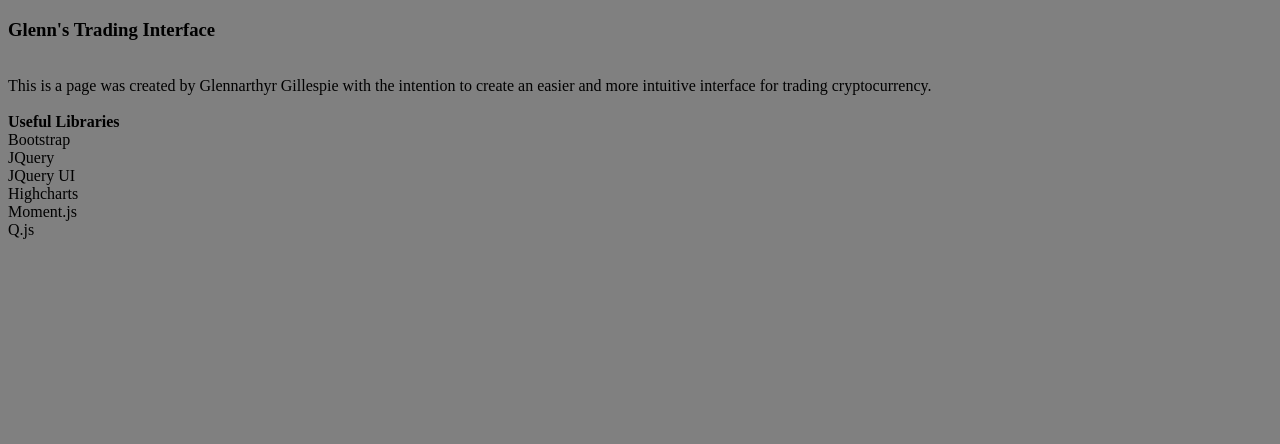
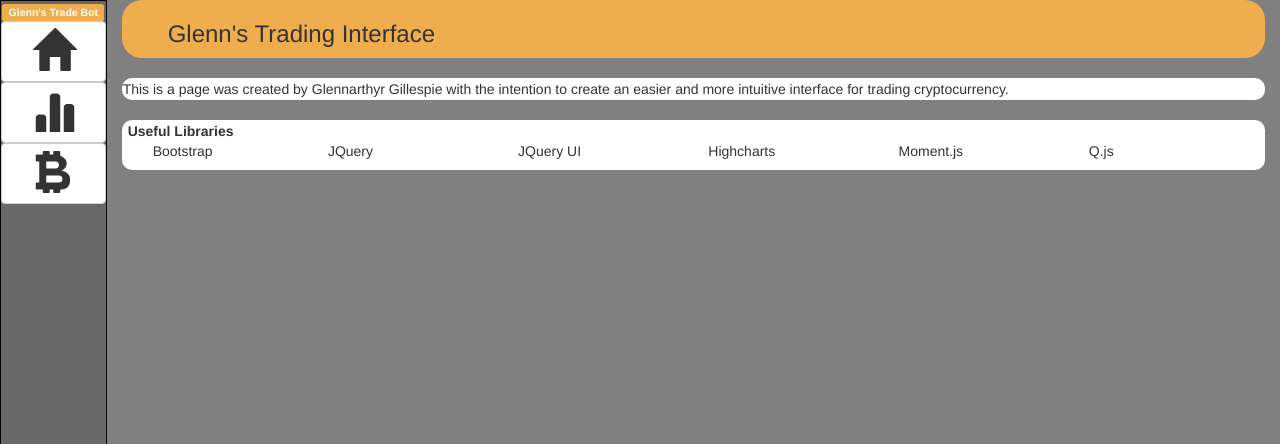
Before and after one commit to GJGilles/Trade-Bot, a PHP site: page / in a window 1280 px wide. Shown: the top 444 px of the page. Run offline with PHP 8.4, Linux system fonts and the light colour scheme; some libraries are stand-ins or nearby versions.

Commit message:
Converted html files to php

```diff
--- a/index.html
+++ b/index.php
@@ -5,7 +5,7 @@
 ?>
 <body style="background-color: grey;">
 	<?php
-		include 'nav_top.php';
+		include dirname(__FILE__) . '/nav_top.php';
 	?>
 	<div class="main-header"><h3>Glenn's Trading Interface</h3></div>
 	<br/>
@@ -38,10 +38,10 @@
 		</div>
 	</div>
 	<?php
-	include 'nav_bot.php';
+	include dirname(__FILE__) . '/nav_bot.php';
 	?>
 </body>
 <?php
-	include 'base_bot.php';
+	include dirname(__FILE__) . '/base_bot.php';
 ?>
 </html>
--- a/nav_top.php
+++ b/nav_top.php
@@ -4,9 +4,9 @@
 <div class="col-xs-1 btn-group" style="padding: 0px; min-height: 500px; border: 1px solid black; background-color: #696969;">
 	<ul>
 		<li style="text-align: center;"><label class="label label-warning">Glenn's Trade Bot</label></li>
-		<li><a class="btn btn-default" href="index.html"><i style="font-size: 3em;" class="glyphicon glyphicon-home"></i></a></li>
-		<li><a class="btn btn-default" href="stats.html"><i style="font-size: 3em;" class="glyphicon glyphicon-stats"></i></a></li>
-		<li><a class="btn btn-default" href="trading.html"><i style="font-size: 3em;" class="glyphicon glyphicon-bitcoin"></i></a></li>
+		<li><a class="btn btn-default" href="index.php"><i style="font-size: 3em;" class="glyphicon glyphicon-home"></i></a></li>
+		<li><a class="btn btn-default" href="stats.php"><i style="font-size: 3em;" class="glyphicon glyphicon-stats"></i></a></li>
+		<li><a class="btn btn-default" href="trading.php"><i style="font-size: 3em;" class="glyphicon glyphicon-bitcoin"></i></a></li>
 	</ul>
 </div>
 <div class="col-xs-11">
```
Also changed, not shown: package.json (added, +33 -0 lines), stats.php (renamed from stats.html), trading.php (renamed from trading.html), 1 other file.
